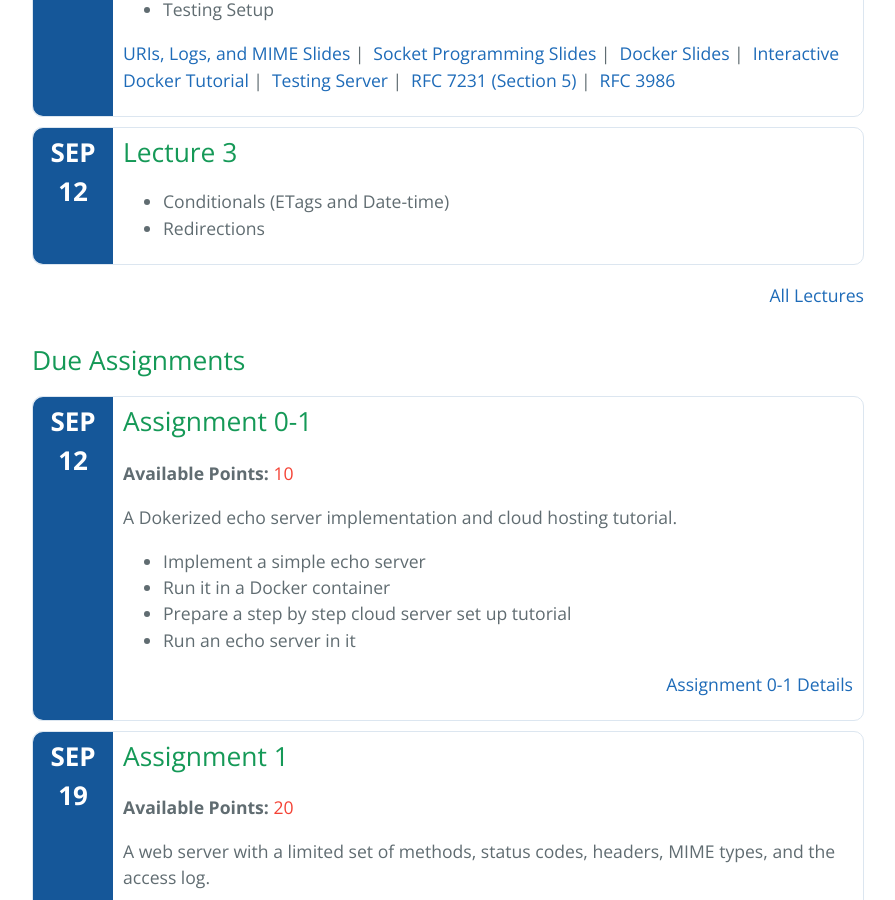
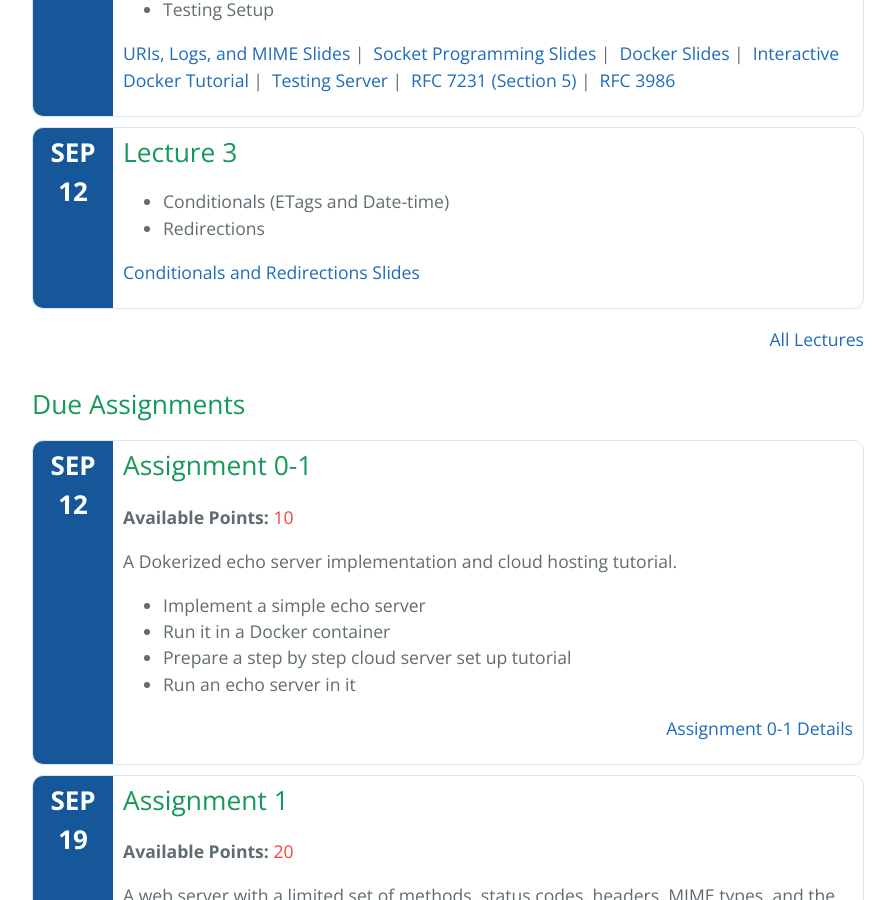
Before and after one commit to cs531-f19/cs531-f19.github.io, a Jekyll site: the page built from index.md, in a window 1280 px wide and 900 px high, scrolled down 1112 px. Shown: the whole window, without its empty margins (192-1087 px from the left). Built offline with Jekyll 4.4.1, drawn with Linux system fonts in a browser that asks for light colours; the repository's description, which GitHub fills in, is left out.

Commit message:
Add lecture 3 slides

```diff
--- a/_data/lectures.yml
+++ b/_data/lectures.yml
@@ -50,6 +50,9 @@
   topics:
     - Conditionals (ETags and Date-time)
     - Redirections
+  links:
+    - title: Conditionals and Redirections Slides
+      href: /slides/lecture-03-conditionals-redirections.pdf
 - title: Lecture 4
   date: 2019-09-19
   topics:
```
Also changed, not shown: 1 other file.
